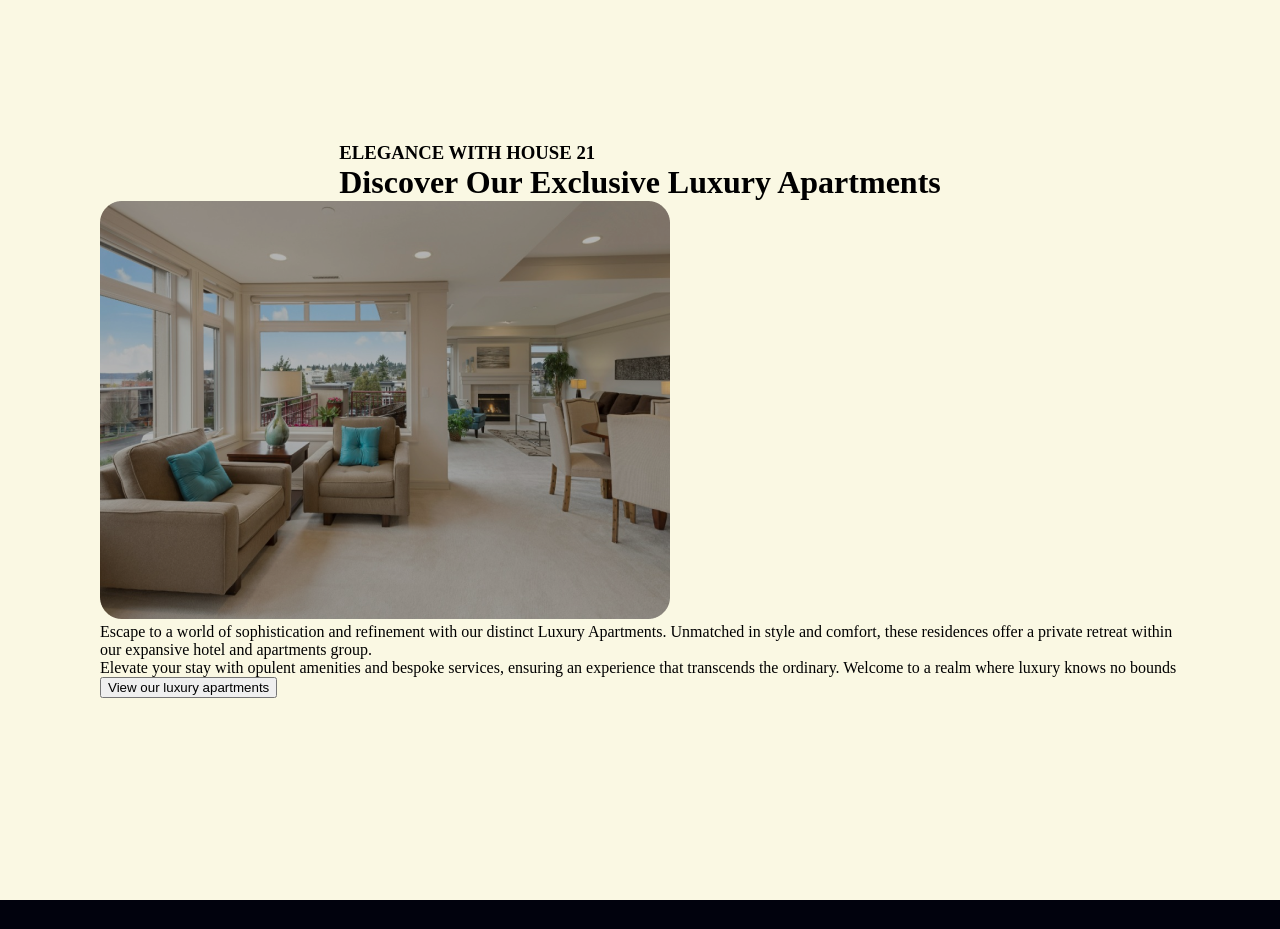
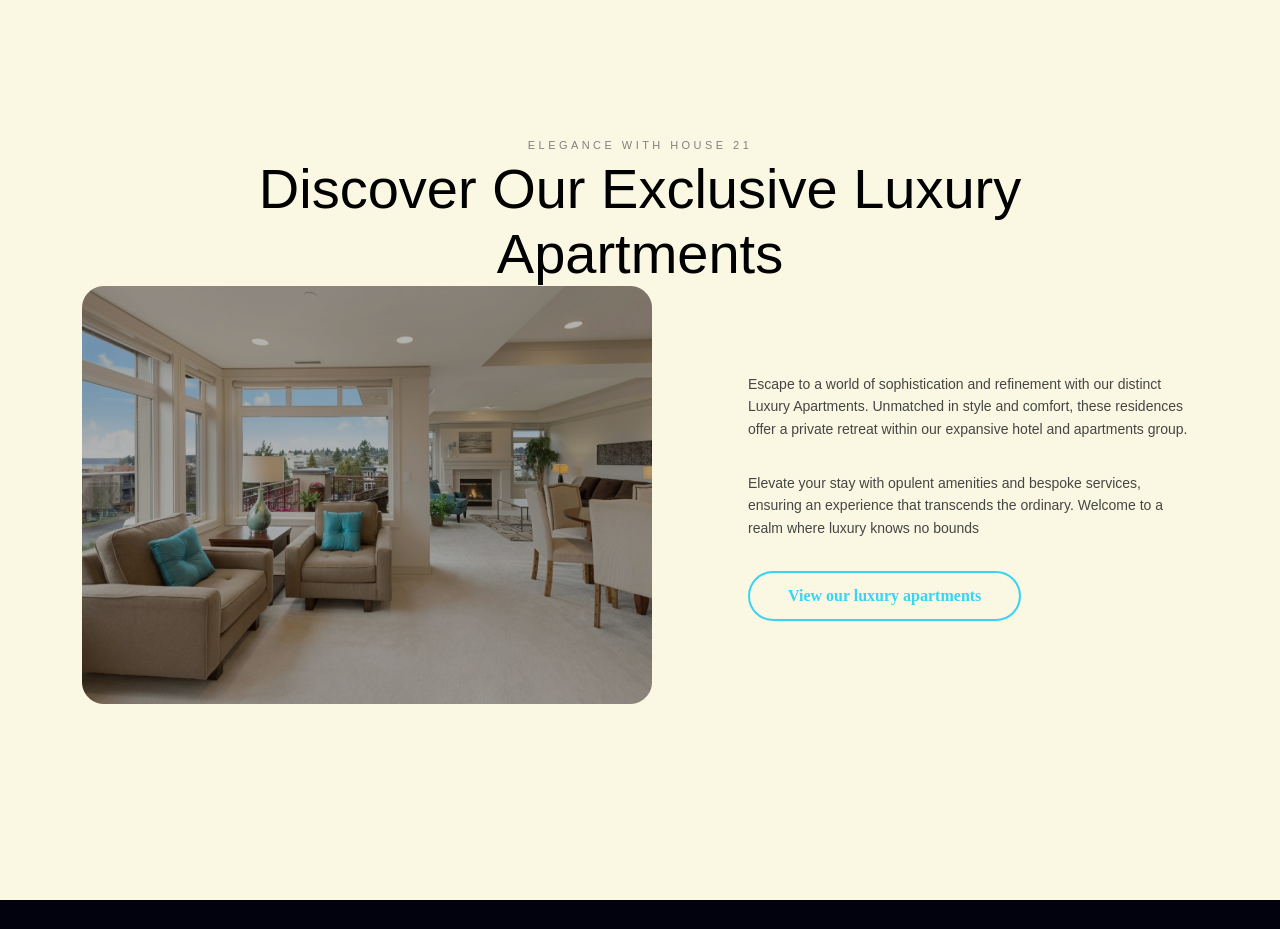
Before and after one commit to GZMaster/mainstay-apartments, a React (Create React App) app: page /home in a window 1280 px wide. Shown: the part 4060-4989 px from the top of the page. Built offline with nearby package versions, Linux system fonts and the light colour scheme; a web font is replaced by a local one.

Commit message:
changes style - luxury

```diff
--- a/src/styles/Luxury.scss
+++ b/src/styles/Luxury.scss
@@ -12,6 +12,75 @@
   padding: 5rem 6.25rem;
 
   > header {
+    width: 48.25rem;
+    display: flex;
+    flex-direction: column;
+    align-items: center;
+    justify-content: center;
 
+    > h3 {
+      color: #808080;
+      font-family: $Montserrat;
+      font-size: 0.9375rem;
+      font-style: normal;
+      font-weight: 500;
+      line-height: 160%; /* 1.5rem */
+      font-variant: all-small-caps;
+      letter-spacing: 0.21563rem;
+    }
+
+    > h1 {
+      color: #000;
+      text-align: center;
+      font-family: $Atteron;
+      font-size: 3.5rem;
+      font-style: normal;
+      font-weight: 400;
+      line-height: normal;
+    }
+  }
+
+  > div {
+    // width: 80%;
+    display: flex;
+    flex-direction: row;
+    align-items: center;
+    justify-content: space-between;
+    // gap: 1.94rem;
+    gap: 6rem;
+
+    > .luxury_right {
+      width: 28.125rem;
+      display: flex;
+      flex-direction: column;
+      justify-content: center;
+      align-items: flex-start;
+      gap: 2rem;
+
+      > p {
+        color: rgba(24, 25, 28, 0.8);
+        font-family: $Montserrat;
+        font-size: 0.875rem;
+        font-style: normal;
+        font-weight: 400;
+        line-height: 160%; /* 1.4rem */
+      }
+
+      > button {
+        display: inline-flex;
+        padding: 0.875rem 2.375rem;
+        align-items: center;
+        gap: 0.625rem;
+        border-radius: 2.625rem;
+        border: 2px solid #3ad3f5;
+        background-color: transparent;
+        color: #3ad3f5;
+        font-family: Montserrat;
+        font-size: 1rem;
+        font-style: normal;
+        font-weight: 600;
+        line-height: normal;
+      }
+    }
   }
 }
```
